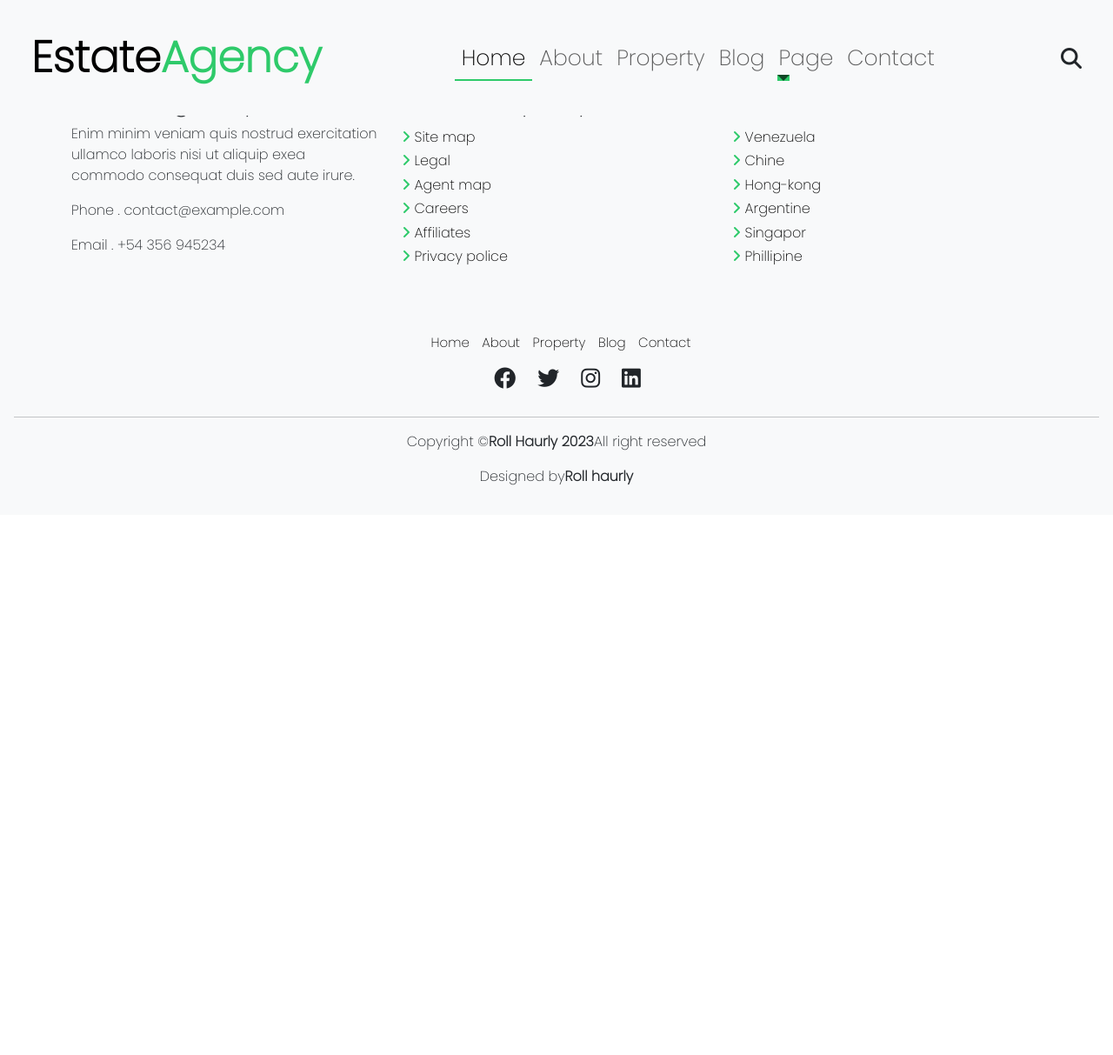
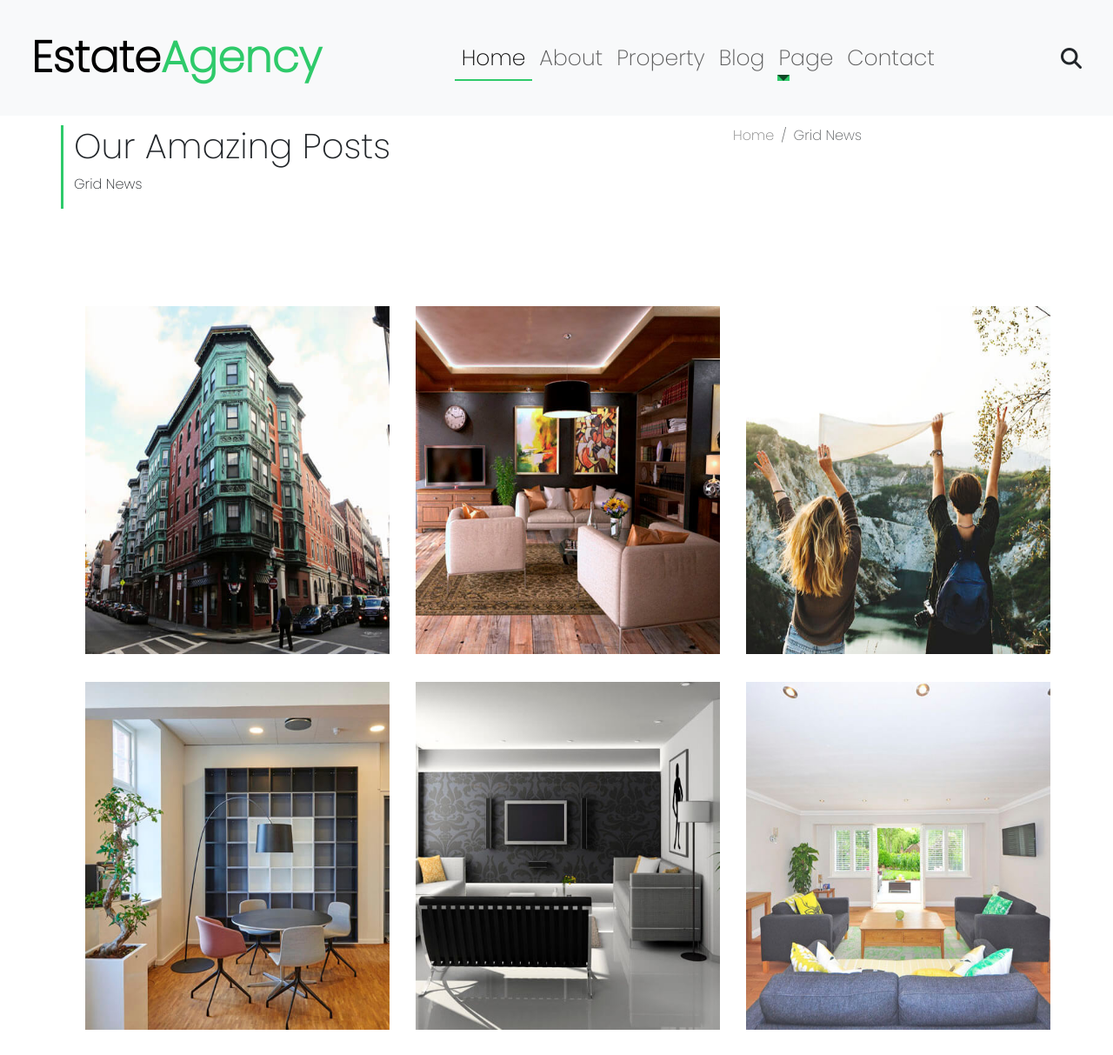
Before and after one commit to ZooM982/estate-agency, a plain HTML site: page blog.html in a window 1280 px wide. Shown: the top 1213 px of the page at 87% size. Before the commit the page ends 800 px from the top, so only its background shows below. Drawn offline with nearby package versions, Linux system fonts and the light colour scheme.

Commit message:
ajout du blog

```diff
--- a/blog.html
+++ b/blog.html
@@ -60,7 +60,77 @@
 <!-- navbar section exit-->
 </header>
 <main>
-
+<section class="py-5">
+	<div class="container pt-5">
+		<div class="row bord">
+			<div class="col-md-12 col-lg-8">
+				<h1>Our Amazing Posts</h1>
+				<p>Grid News</p>
+			</div>
+			<div class="col-md-12 col-lg-4">
+				<nav aria-label="breadcrumb">
+			  		<ol class="breadcrumb">
+			    		<li class="breadcrumb-item"><a href="index.html">Home</a></li>
+			    		<li class="breadcrumb-item active" aria-current="page">Grid News</li>
+			  		</ol>
+				</nav>
+			</div>
+		</div>
+	</div>
+</section>
+<section>
+	<div class="container mt-5 ">
+		<div class="row ">
+            <div class="col-md-4 ">
+                <div class="p-3">
+                    <div>
+                      <img src="images/post-1.jpg" height="400" width="350">
+            		</div>
+            	</div>
+            </div>
+            <div class="col-md-4 ">
+                <div class="p-3">
+                    <div>
+                      <img src="images/post-2.jpg" height="400" width="350">
+            		</div>
+            	</div>
+            </div>
+            <div class="col-md-4">
+                <div class="p-3">
+                    <div>
+                      <img src="images/post-3.jpg" height="400" width="350">
+                    </div>
+                </div>
+            </div>
+            <div class="col-md-4 ">
+                <div class="p-3">
+                    <div>
+                      <img src="images/post-4.jpg" height="400" width="350">
+            		</div>
+            	</div>
+            </div>
+            <div class="col-md-4 ">
+                <div class="p-3">
+                    <div>
+                      <img src="images/post-5.jpg" height="400" width="350">
+            		</div>
+            	</div>
+            </div>
+            <div class="col-md-4">
+                <div class="p-3">
+                    <div>
+                      <img src="images/post-6.jpg" height="400" width="350">
+                    </div>
+                </div>
+            </div>
+            <div class="col-md-4">
+                <div class="p-3">
+                    <div>
+                      <img src="images/post-7.jpg" height="400" width="350">
+                    </div>
+                </div>
+            </div>
+</section>
 </main>
 <!-- footer section-->
 <footer>
```
Also changed, not shown: agent.html (+1 -1 lines), contact.html (+1 -1 lines), property.html (+1 -1 lines).
